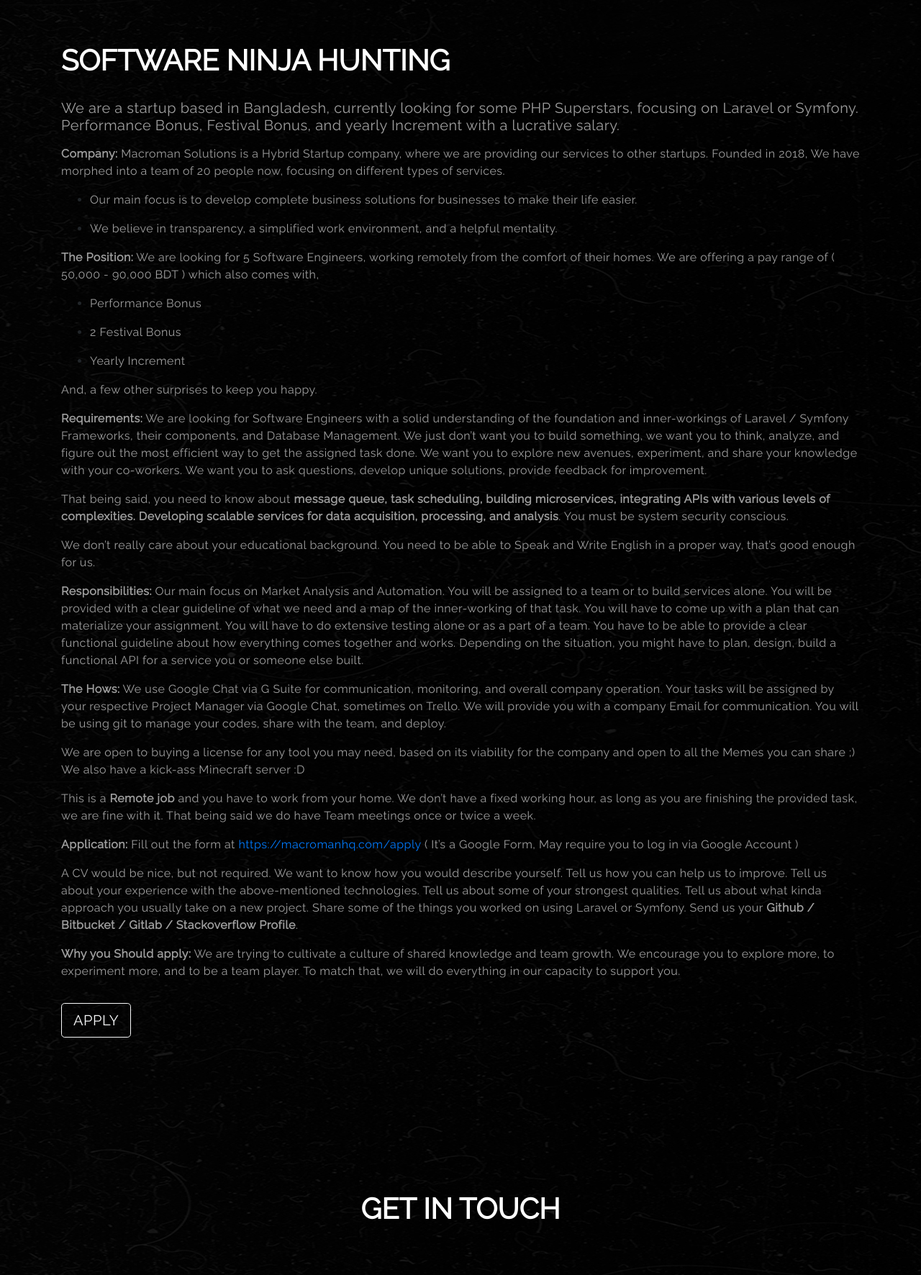
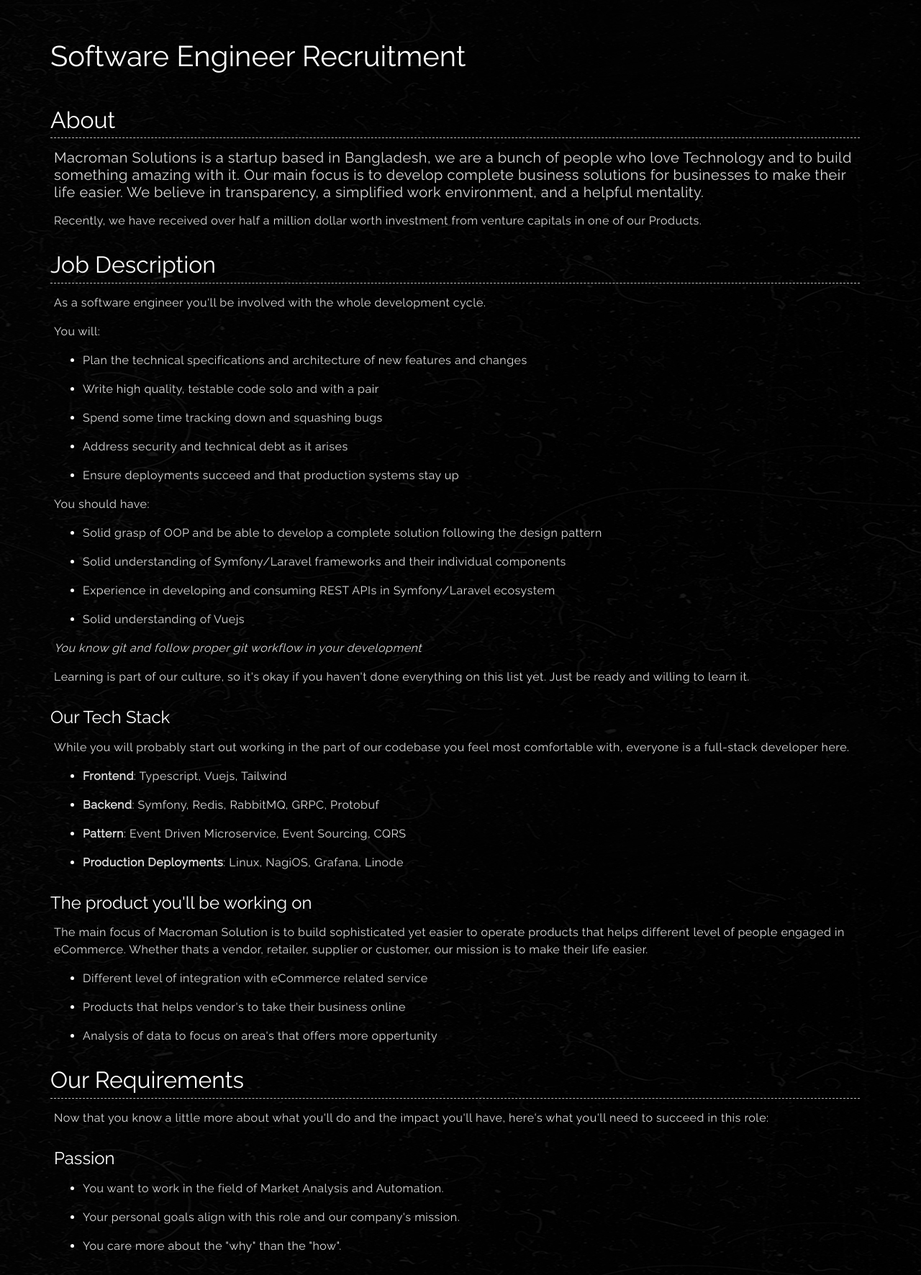
Before and after one commit to sdtHossain/macroman_site, a Symfony app: template templates/base/job.html.twig in a window 1280 px wide. Shown: the part 90-1862 px from the top of the page at 72% size. Run offline with Twig, Linux system fonts and the light colour scheme; the template is opened without the code that fills it, so the values that code supplies are empty; some libraries are stand-ins or nearby versions.

Commit message:
job posting post and css update

```diff
--- a/public/css/main.css
+++ b/public/css/main.css
@@ -249,6 +249,31 @@
   text-transform: uppercase;
 }
 
+/* Job */
+.job {
+  color: #fff;
+}
+
+.job p {
+  color: #dedede;
+}
+
+.job h2 {
+  margin-top: 30px;
+  margin-bottom: 15px;
+  padding-bottom: 5px;
+  border-bottom: 1px dashed #c0c0c0;
+}
+
+.job h4 {
+  margin-top: 30px;
+  margin-bottom: 15px;
+}
+
+.job div {
+  padding-left: 5px;
+}
+
 /* Contact Us */
 
 #contactus {
--- a/templates/base/job.html.twig
+++ b/templates/base/job.html.twig
@@ -1,44 +1,176 @@
 {% extends 'base.html.twig' %}
 
-{% block title %}Macroman Solutions | Jobs {% endblock %}
+{% block title %}Macroman Solutions | Jobs
+{% endblock %}
 
 {% block body %}
 
-    <section class="whyus mt-5 mb-5">
+	<section class="job mt-5 mb-5">
 		<div class="container">
 			<div class="row pt-5 pb-5">
 				<div class="col-md-12 pt-5 pb-5">
-                    <h1 class="pb-3">Software Ninja Hunting</h1>
+					<h1 class="pb-3">Software Engineer Recruitment</h1>
+					<h2>About</h2>
 					<div>
-                        <p class="lead">We are a startup based in Bangladesh, currently looking for some PHP Superstars,
-                            focusing on Laravel or Symfony. Performance Bonus, Festival Bonus, and yearly
-                            Increment with a lucrative salary.</p>
+						<p class="lead">
+							<strong>Macroman Solutions</strong>
+							is a startup based in Bangladesh, we are a bunch of people who love Technology and to build something amazing with it. Our main focus is to develop complete business solutions for businesses to make their life easier. We believe in transparency, a simplified work environment, and a helpful mentality.</p>
+
+						<p>Recently, we have received over half a million dollar worth investment from venture capitals in one of our Products.</p>
 					</div>
+					<h2>Job Description</h2>
 					<div>
-                        <p><strong>Company:</strong> Macroman Solutions is a Hybrid Startup company, where
-                            we are providing our services to other startups. Founded in 2018, We have
-                            morphed into a team of 20 people now, focusing on different types of services.
+						<p>As a software engineer you'll be involved with the whole development cycle.
 						</p>
-                    </div>
-                    <div>
+						<p>
+							You will:
+						</p>
 						<ul>
 							<li>
-                                <p>Our main focus is to develop complete business solutions for businesses
-                                    to make their life easier.</p>
+								<p>Plan the technical specifications and architecture of new features and changes</p>
 							</li>
 							<li>
-                                <p>We believe in transparency, a simplified work environment, and a helpful
-                                    mentality.</p>
+								<p>Write high quality, testable code solo and with a pair</p>
+							</li>
+							<li>
+								<p>Spend some time tracking down and squashing bugs</p>
+							</li>
+							<li>
+								<p>Address security and technical debt as it arises</p>
+							</li>
+							<li>
+								<p>Ensure deployments succeed and that production systems stay up</p>
 							</li>
 						</ul>
 					</div>
 					<div>
-                        <p><strong>The Position:</strong> We are looking for 5 Software Engineers, working remotely from the
-                            comfort of their homes. We are offering a pay range of ( 50,000 - 90,000 BDT )
-                            which also comes with,</p>
+						<p>You should have:</p>
+						<ul>
+							<li>
+								<p>Solid grasp of OOP and be able to develop a complete solution following the design pattern</p>
+							</li>
+							<li>
+								<p>Solid understanding of Symfony/Laravel frameworks and their individual components</p>
+							</li>
+							<li>
+								<p>Experience in developing and consuming REST APIs in Symfony/Laravel ecosystem</p>
+							</li>
+							<li>
+								<p>Solid understanding of Vuejs</p>
+							</li>
+
+						</ul>
+						<p>
+							<i>You know git and follow proper git workflow in your development</i>
+						</p>
+						<p>Learning is part of our culture, so it's okay if you haven't done everything on this list yet. Just be ready and willing to learn it.</p>
 					</div>
+					<h4>Our Tech Stack</h4>
+					<div>
+						<p>While you will probably start out working in the part of our codebase you feel most comfortable with, everyone is a full-stack developer here.
+						</p>
+						<ul>
+							<li>
+								<p><strong>Frontend</strong>: Typescript, Vuejs, Tailwind</p>
+							</li>
+							<li>
+								<p><strong>Backend</strong>: Symfony, Redis, RabbitMQ, GRPC, Protobuf</p>
+							</li>
+							<li>
+								<p><strong>Pattern</strong>: Event Driven Microservice, Event Sourcing, CQRS</p>
+							</li>
+							<li>
+								<p><strong>Production Deployments</strong>: Linux, NagiOS, Grafana, Linode</p>
+							</li>
+						</ul>
+					</div>
+					<h4>The product you'll be working on</h4>
+
+					<div>
+						<p>The main focus of Macroman Solution is to build sophisticated yet easier to operate products that helps different level of people engaged in eCommerce. Whether thats a vendor, retailer, supplier or customer, our mission is to make their life easier.
+						</p>
+						<ul>
+							<li>
+								<p>Different level of integration with eCommerce related service</p>
+							</li>
+							<li>
+								<p>Products that helps vendor's to take their business online</p>
+							</li>
+							<li>
+								<p>Analysis of data to focus on area's that offers more oppertunity
+								</p>
+							</li>
+						</ul>
+					</div>
+					<h2>Our Requirements</h2>
+					<div>
+						<p>Now that you know a little more about what you'll do and the impact you'll have, here's what you'll need to succeed in this role:
+						</p>
+						<h4>Passion</h4>
+						<ul>
+							<li>
+								<p>You want to work in the field of Market Analysis and Automation.</p>
+							</li>
+							<li>
+								<p>Your personal goals align with this role and our company's mission.</p>
+							</li>
+							<li>
+								<p>You care more about the "why" than the "how".</p>
+							</li>
+						</ul>
+
+						<h4>Initiative</h4>
+						<ul>
+							<li>
+								<p>You take on projects beyond your current knowledge to challenge yourself.</p>
+							</li>
+							<li>
+								<p>You learn, create, or code in your free time.</p>
+							</li>
+							<li>
+								<p>You notice and record problems then make an effort to solve them efficiently.</p>
+							</li>
+						</ul>
+
+						<h4>Competence</h4>
+						<ul>
+							<li>
+								<p>You have a proven record of solving engineering problems and tracking down issues across the stack.</p>
+							</li>
+							<li>
+								<p>You knows when to ask vs. when to figure it out on your own.</p>
+							</li>
+							<li>
+								<p>You can communicate technical ideas to non-technical team members.</p>
+							</li>
+							<li>
+								<p>You demonstrate an organized approach to solving problems.</p>
+							</li>
+							<li>
+								<p>You consistently ask for and implement feedback.</p>
+							</li>
+						</ul>
+
+						<h4>Reliability</h4>
+						<ul>
+							<li>
+								<p>You commit to realistic timelines on the projects you take on.</p>
+							</li>
+							<li>
+								<p>You can be counted on to do what you say.</p>
+							</li>
+							<li>
+								<p>You are a self-starter, and find things to do even when not assigned a task directly.</p>
+							</li>
+						</ul>
+
+					</div>
+					<h2>Benefits</h2>
 					<div>
 						<ul>
+							<li>
+								<p><strong>Salary range 30,000 - 60,000 BDT</strong></p>
+							</li>
 							<li>
 								<p>Performance Bonus</p>
 							</li>
@@ -48,80 +180,22 @@
 							<li>
 								<p>Yearly Increment</p>
 							</li>
+							<li>
+								<p>And, a few other surprises to keep you happy.</p>
+							</li>
 						</ul>
 					</div>
 					<div>
-                        <p>And, a few other surprises to keep you happy.</p>
+						<p><strong>Note</strong>: This is a Remote job and you'll work from the comfort of your home. You'll have to work using your own device. If you have prior remote working experience it'll be highly appreciated. We don’t really care about your educational background. You do need to be able to Speak and Write English in a proper way, that’s good enough for us.</p>
 					</div>
+					<h2>How to Apply</h2>
 					<div>
-                        <p><strong>Requirements:</strong> We are looking for Software Engineers with a solid
-                            understanding of the foundation and inner-workings of Laravel / Symfony
-                            Frameworks, their components, and Database Management. We just don’t want you to
-                            build something, we want you to think, analyze, and figure out the most
-                            efficient way to get the assigned task done. We want you to explore new avenues,
-                            experiment, and share your knowledge with your co-workers. We want you to ask
-                            questions, develop unique solutions, provide feedback for improvement.</p>
-                    </div>
-                    <div>
-                        <p>That being said, you need to know about <strong>message queue, task scheduling,
-                                building microservices, integrating APIs with various levels of
-                                complexities. Developing scalable services for data acquisition, processing,
-                                and analysis</strong>. You must be system security conscious.</p>
-                    </div>
-                    <div>
-                        <p>We don’t really care about your educational background. You need to be able to
-                            Speak and Write English in a proper way, that’s good enough for us.</p>
-                    </div>
-                    <div>
-                        <p><strong>Responsibilities:</strong> Our main focus on Market Analysis and
-                            Automation. You will be assigned to a team or to build services alone. You will
-                            be provided with a clear guideline of what we need and a map of the
-                            inner-working of that task. You will have to come up with a plan that can
-                            materialize your assignment. You will have to do extensive testing alone or as a
-                            part of a team. You have to be able to provide a clear functional guideline
-                            about how everything comes together and works. Depending on the situation, you
-                            might have to plan, design, build a functional API for a service you or someone
-                            else built.</p>
-                    </div>
-                    <div>
-                        <p><strong>The Hows:</strong> We use Google Chat via G Suite for communication,
-                            monitoring, and overall company operation. Your tasks will be assigned by your
-                            respective Project Manager via Google Chat, sometimes on Trello. We will provide
-                            you with a company Email for communication. You will be using git to manage your
-                            codes, share with the team, and deploy.</p>
-                    </div>
-                    <div>
-                        <p>We are open to buying a license for any tool you may need, based on its viability
-                            for the company and open to all the Memes you can share ;) We also have a
-                            kick-ass Minecraft server :D</p>
-                    </div>
-                    <div>
-                        <p>This is a <strong>Remote job</strong> and you have to work from your home. We
-                            don’t have a fixed working hour, as long as you are finishing the provided task,
-                            we are fine with it. That being said we do have Team meetings once or twice a
-                            week.</p>
-                    </div>
-                    <div>
-                        <p><strong>Application:</strong> Fill out the form at <a
-                                    href="https://macromanhq.com/apply">https://macromanhq.com/apply</a> ( It’s
-                            a Google Form, May require you to log in via Google Account )</p>
-                    </div>
-                    <div>
-                        <p>A CV would be nice, but not required. We want to know how you would describe
-                            yourself. Tell us how you can help us to improve. Tell us about your experience
-                            with the above-mentioned technologies. Tell us about some of your strongest
-                            qualities. Tell us about what kinda approach you usually take on a new project.
-                            Share some of the things you worked on using Laravel or Symfony. Send us your
-                            <strong>Github / Bitbucket / Gitlab / Stackoverflow Profile</strong>.</p>
-                    </div>
-                    <div>
-                        <p><strong>Why you Should apply:</strong> We are trying to cultivate a culture of
-                            shared knowledge and team growth. We encourage you to explore more, to
-                            experiment more, and to be a team player. To match that, we will do everything
-                            in our capacity to support you.</p>
+						<p>Fill out the form at <a href="{{ absolute_url(path('home_apply')) }}">{{ absolute_url(path('home_apply')) }}</a> ( It’s a Google Form, May require you to log in via Google Account )
+
+							Thanks for taking a look!</p>
 					</div>
 					<p class="pt-3">
-                        <a href="https://macromanhq.com/apply" class="btn btn-lg btn-outline-light">APPLY</a>
+						<a href="{{ absolute_url(path('home_apply')) }}" class="btn btn-lg btn-outline-light">APPLY</a>
 					</p>
 				</div>
 
@@ -180,5 +254,4 @@
 	</section>
 
 
-
 {% endblock %}
```
Lines whose indentation alone changed are shown as unchanged.
